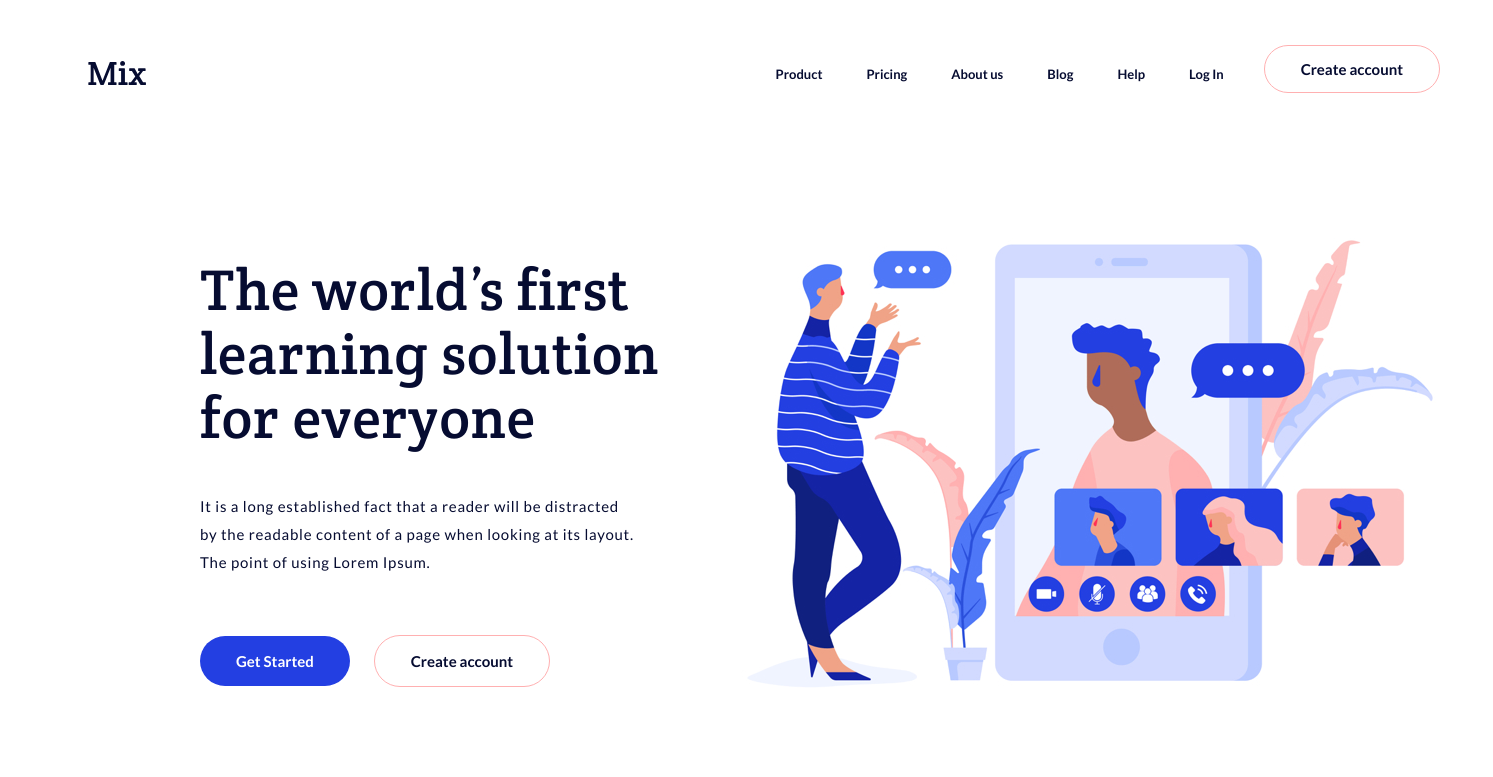
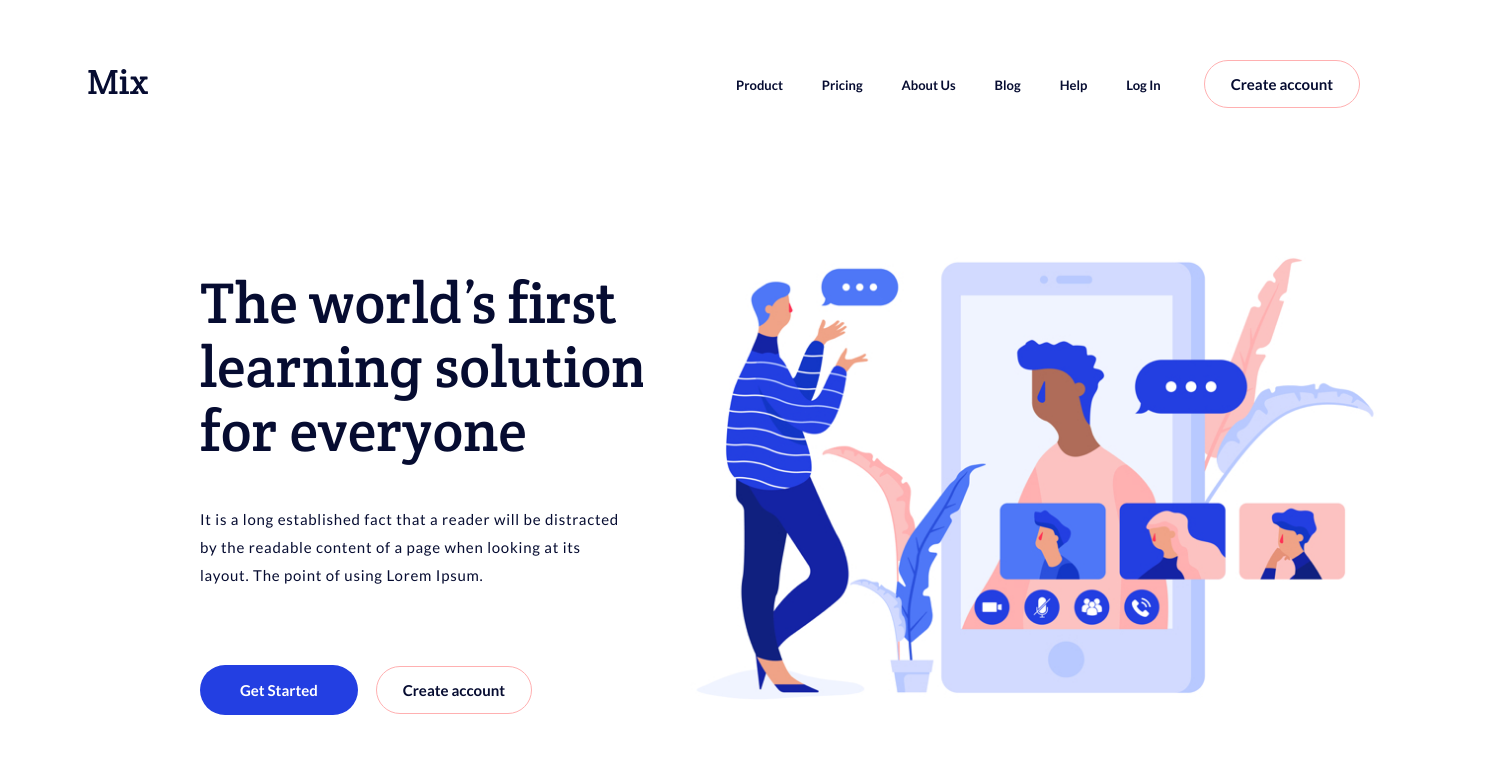
Before and after one commit to mihailoffplay/IPS-web-developer, a plain HTML site: page Task2 - Create a promo page/src/index.html in a window 1280 px wide. Shown: the top 777 px of the page, 1493 px wide, since content can reach past the window. Drawn offline with Linux system fonts and the light colour scheme.

Commit message:
edit errors

```diff
--- a/Task2 - Create a promo page/src/css/style.css
+++ b/Task2 - Create a promo page/src/css/style.css
@@ -1,125 +1,124 @@
-* {
+*
+{
+    margin: 0;
     padding: 0;
-    margin: 0;
 }
-.wrapper {
+
+body,
+a
+{
+    font: 400 15px/28px 'Lato', sans-serif;
+    color: #060C31;
+    text-decoration: none;
+}
+
+.content_wrapper
+{
     width: 1440px;
     margin: 0 auto;
 }
 
-.logo {
-    display: inline;
-    margin: 60px 0 0 88px;
+.content_wrapper .header
+{
+    padding: 0 80px 0 88px;
 }
 
-.menu {
-    display: inline;
+.content_wrapper .footer
+{
+    padding: 0 88px;
 }
 
-.main_menu {
-    display: inline;
-    float: right;
-    margin: 60px 0 0;
+.header
+{
+    margin-bottom: 67px;
 }
 
-.menu_item {
-    display: inline;
+.logo
+{
+    margin-top: 68px;
+    margin-bottom: 8px;
+    width: 60px;
+}
+
+.menu
+{
+    display: block;
+    float: right;
+    margin-top: 60px;
+}
+
+.menu_navigation
+{
+    display: inline-block;
     margin-right: 40px;
 }
 
-.menu_link {
-    text-decoration: none;
-    font: 700 13px 'Lato', serif;
-    color: #060c31;
-    line-height: 28px;
+.menu_item
+{
+    font: 700 13px/28px 'Lato', sans-serif;
+    display: inline-block;
 }
-.menu_item_link {
-    margin-right: 0;
-    float: right;
+
+.menu_item
+{
+    margin-left: 36px;
 }
-.create_account {
-    display: inline;
-    font: 700 15px 'Lato', sans-serif;
-    text-decoration: none;
-    color: #060c31;
+
+.button {
+    display: inline-block;
+    padding: 9px 26px;
+    font-weight: 700;
     border: 1px solid #ffb0b1;
-    padding: 14px 36px;
-    border-radius: 50px;
+    border-radius: 25px;
     background-color: #ffffff;
 }
 
-.content {
-    margin: 70px auto 110px 200px;
+.main {
+    margin-bottom: 104px;
 }
 
-.content_block {
+.main_wrapper {
+    margin-left: 200px;
     display: inline-block;
-    width: 493px;
-    padding-top: 100px;
-    box-sizing: border-box;
+    vertical-align: middle;
 }
 
-.main_background {
-    position: absolute;
-    display: inline;
-    z-index: -3;
+.main_title {
+    width: 500px;
+    margin-bottom: 42px;
+    font: 400 58px/64px 'Crete Round', serif;
 }
 
-.content_title {
-    display: inline-block;
-    font: 400 58px 'Crete Round', serif;
-    line-height: 64px;
+.main_text {
+    width: 433px;
+    margin-bottom: 76px;
     letter-spacing: 0.75px;
-    color: #060C31;
-    margin: 0;
 }
 
-.content_descr {
-    display: inline-block;
-    width: 436px;
-    font: 400 15px 'Lato', serif;
-    letter-spacing: 0.75px;
-    line-height: 28px;
-    color: #060C31;
-    margin: 42px 0 76px;
+.button.button_get_started
+{
+    padding: 11px 40px;
+    margin-right: 15px;
+    border: none;
+    color: #ffffff;
+    background-color: #233fe2;
 }
 
-.button_get_started {
-    align-items: center;
-    padding: 16px 36px;
-    width: 156px;
-    height: 50px;
-    background: #233FE2;
-    border-radius: 50px;
-    font: 700 15px 'Lato', serif;
-    text-decoration: none;
-    color: #ffffff;
-    margin-right: 20px;
-
+.main_picture
+{
+    width: 790px;
+    display: inline-block;
+    vertical-align: middle;
+    margin-left: -60px;
 }
 
-.button_create_account {
-    align-items: center;
-    padding: 16px 36px;
-    width: 156px;
-    height: 50px;
-    background-color: #ffffff;
-    border: 1px #ffb0b1 solid;
-    border-radius: 50px;
-    font: 700 15px 'Lato', serif;
-    text-decoration: none;
-    color: #060C31;
-}
-
-.footer_icons {
-    display: inline;
+.footer_wrapper
+{
+    height: 76px;
     float: right;
 }
 
-.footer_item {
-    margin: 109px 100px 52px auto;
+.footer_logo {
+    vertical-align: middle;
+    margin-left: 104px;
 }
-
-.footer_item_github {
-    margin: 109px 0 52px auto;
-}
--- a/Task2 - Create a promo page/src/index.html
+++ b/Task2 - Create a promo page/src/index.html
@@ -1,79 +1,59 @@
 <!DOCTYPE html>
 <html lang="en">
+
 <head>
     <meta charset="UTF-8">
-        <meta name="viewport" content="width=device-width, initial-scale=1.0">
-        <title>Mix</title>
+    <link rel="preconnect" href="https://fonts.gstatic.com">
+    <link href="https://fonts.googleapis.com/css?family=Crete+Round|Lato:ital,wght@0,300;0,400;0,700;1,300;1,400;1,700" rel="stylesheet">
     <link rel="stylesheet" href="css/reset.css">
     <link rel="stylesheet" href="css/normalize.css">
     <link rel="stylesheet" href="css/style.css">
-        <link rel="preconnect" href="https://fonts.gstatic.com">
-        <link
-            href="https://fonts.googleapis.com/css2?family=Crete+Round&family=Lato:wght@100;300;400;700;900&display=swap"
-            rel="stylesheet">
+    <title>The world’s first learning solution</title>
 </head>
+
 <body>
-        <div class="wrapper">
+    <div class="content_wrapper">
         <header class="header">
             <a href="#">
-                    <img class="logo" src="images/Logo.svg" alt="Logo">
+                <img src="images/logo.svg" alt="Mix logo" class="logo">
             </a>
-                <nav class="menu">
-                    <ul class="main_menu">
-                        <li class="menu_item">
-                            <a href="" class="menu_link">Product</a>
-                        </li>
-                        <li class="menu_item">
-                            <a href="" class="menu_link">Pricing</a>
-                        </li>
-                        <li class="menu_item">
-                            <a href="" class="menu_link">About us</a>
-                        </li>
-                        <li class="menu_item">
-                            <a href="" class="menu_link">Blog</a>
-                        </li>
-                        <li class="menu_item">
-                            <a href="" class="menu_link">Help</a>
-                        </li>
-                        <li class="menu_item">
-                            <a href="" class="menu_link">Log In</a>
-                        </li>
-                        <li class="menu_item_link">
-                            <a href="#" class="create_account">Create account</a>
-                        </li>
-                    </ul>
+            <div class="menu">
+                <nav class="menu_navigation">
+                    <a href="#" class="menu_item">Product</a>
+                    <a href="#" class="menu_item">Pricing</a>
+                    <a href="#" class="menu_item">About Us</a>
+                    <a href="#" class="menu_item">Blog</a>
+                    <a href="#" class="menu_item">Help</a>
+                    <a href="#" class="menu_item">Log In</a>
                 </nav>
+                <a href="#" class="button">Create account</a>
+            </div>
         </header>
 
-            <section class="content">
-                <div class="content_block">
-                    <h1 class="content_title">
-                        The world’s first learning solution for everyone
-                    </h1>
-                    <p class="content_descr">
-                        It is a long established fact that a reader will be distracted by the readable
-                        content of a page when looking at its layout. The point of using Lorem Ipsum.
+        <section class="main">
+            <div class="main_wrapper">
+                <h1 class="main_title">The world’s first learning solution for everyone</h1>
+                <p class="main_text">
+                    It is a long established fact that a reader will be distracted by the readable content of a page when looking at its layout. The point of using Lorem Ipsum.
                 </p>
-
-                    <div class="buttons">
-                        <a href="#" class="button_get_started">Get Started</a>
-                        <a href="#" class="button_create_account">Create account</a>
+                <div class="main_buttons">
+                    <a href="#" class="button button_get_started">Get Started</a>
+                    <a href="#" class="button">Create account</a>
                 </div>
             </div>
-                <div class="main_background">
-                    <img src="images/background.jpg" alt="People's">
-                </div>
+            <img src="images/background.jpg" alt="People's" class="main_picture">
         </section>
 
-            <footer>
-                <div class="footer_icons">
-                    <img src="images/altmetric.png" alt="Almetric" class="footer_item">
-                    <img src="images/coca-cola-logo.png" alt="Coca-cola" class="footer_item">
-                    <img src="images/unicef.png" alt="Unicef" class="footer_item">
-                    <img src="images/gasin-black.png" alt="Gasin" class="footer_item">
-                    <img src="images/git-hub-logo.png" alt="GitHub" class="footer_item_github">
+        <footer class="footer">
+            <div class="footer_wrapper">
+                    <img src="images/altmetric.png" alt="Altmetric" class="footer_logo">
+                    <img src="images/coca-cola-logo.png" alt="Coca-Cola" class="footer_logo">
+                    <img src="images/unicef.png" alt="Unicef" class="footer_logo">
+                    <img src="images/gasin-black.png" alt="Gasin" class="footer_logo">
+                    <img src="images/git-hub-logo.png" alt="GitHub" class="footer_logo">
             </div>
         </footer>
     </div>
 </body>
+
 </html>
```
Also changed, not shown: Task2 - Create a promo page/src/images/logo.svg (added). Lines whose indentation alone changed are shown as unchanged.
